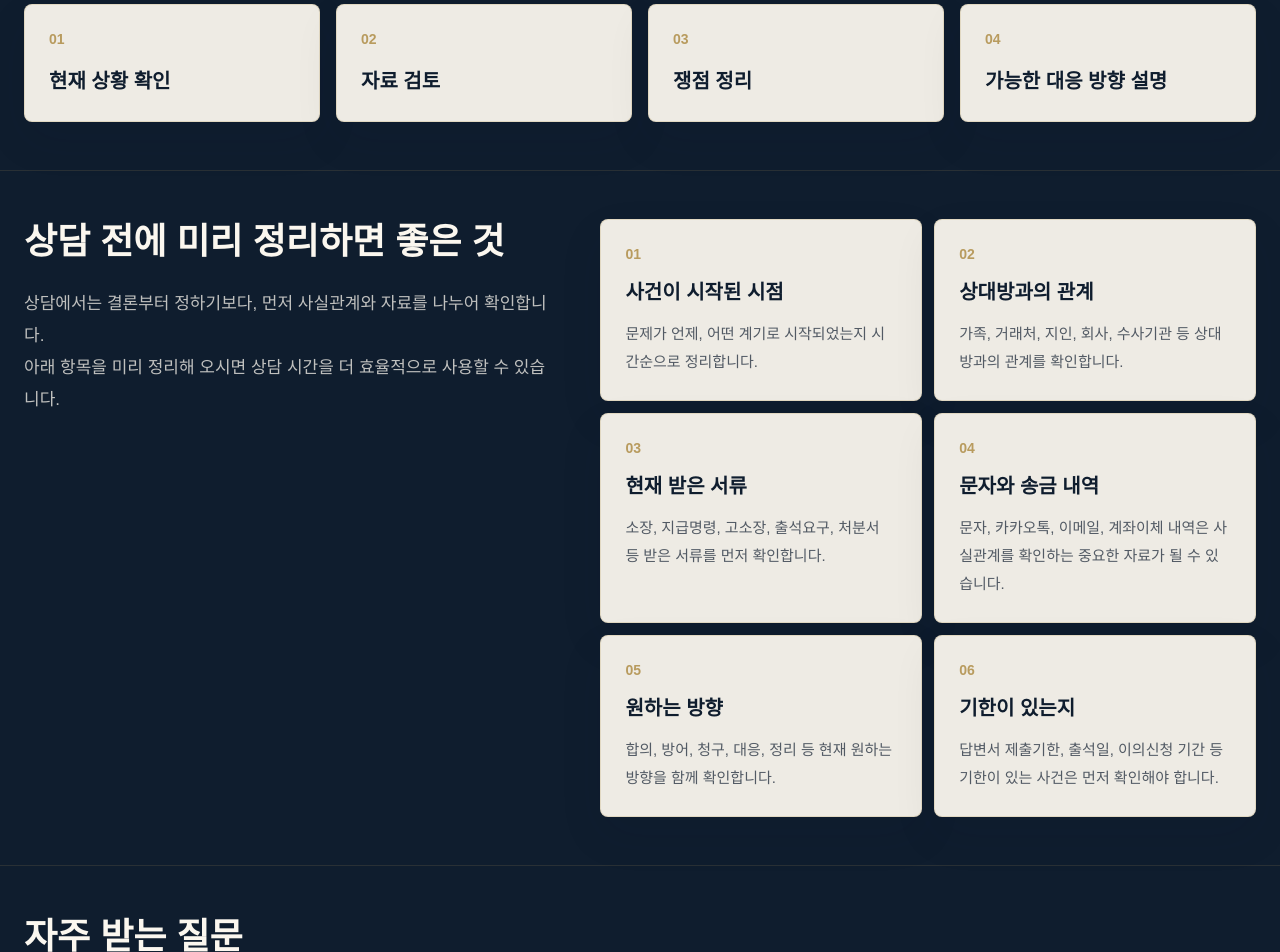
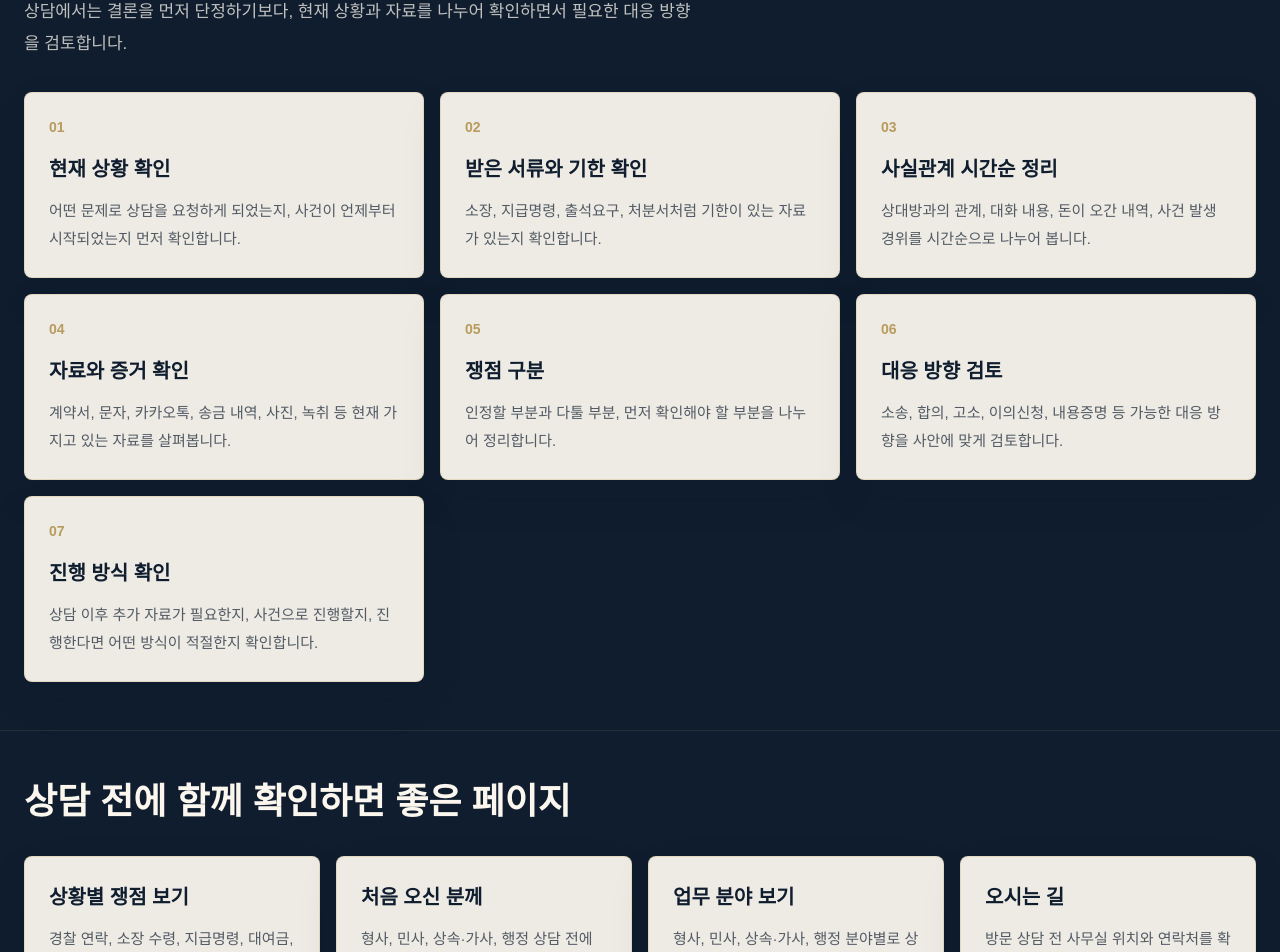
Before and after one commit to ymhk88-debug/project-lighthouse, a Next.js app: page /consultation in a window 1280 px wide. Shown: the part 897-1849 px from the top of the page. Built offline with nearby package versions, Linux system fonts and the light colour scheme; no server answers.

Commit message:
Upgrade consultation flow guidance

```diff
--- a/src/app/consultation/page.tsx
+++ b/src/app/consultation/page.tsx
@@ -1,11 +1,51 @@
 import Link from "next/link";
+import type { Metadata } from "next";
 
 const consultationSteps = [
-  "현재 상황 확인",
-  "자료 검토",
-  "쟁점 정리",
-  "가능한 대응 방향 설명",
+  {
+    title: "현재 상황 확인",
+    description:
+      "어떤 문제로 상담을 요청하게 되었는지, 사건이 언제부터 시작되었는지 먼저 확인합니다.",
+  },
+  {
+    title: "받은 서류와 기한 확인",
+    description:
+      "소장, 지급명령, 출석요구, 처분서처럼 기한이 있는 자료가 있는지 확인합니다.",
+  },
+  {
+    title: "사실관계 시간순 정리",
+    description:
+      "상대방과의 관계, 대화 내용, 돈이 오간 내역, 사건 발생 경위를 시간순으로 나누어 봅니다.",
+  },
+  {
+    title: "자료와 증거 확인",
+    description:
+      "계약서, 문자, 카카오톡, 송금 내역, 사진, 녹취 등 현재 가지고 있는 자료를 살펴봅니다.",
+  },
+  {
+    title: "쟁점 구분",
+    description:
+      "인정할 부분과 다툴 부분, 먼저 확인해야 할 부분을 나누어 정리합니다.",
+  },
+  {
+    title: "대응 방향 검토",
+    description:
+      "소송, 합의, 고소, 이의신청, 내용증명 등 가능한 대응 방향을 사안에 맞게 검토합니다.",
+  },
+  {
+    title: "진행 방식 확인",
+    description:
+      "상담 이후 추가 자료가 필요한지, 사건으로 진행할지, 진행한다면 어떤 방식이 적절한지 확인합니다.",
+  },
 ];
+
+export const metadata: Metadata = {
+  title: {
+    absolute: "상담 안내 | 상담 진행 흐름 | 유민환 변호사의 법률 실무 노트",
+  },
+  description:
+    "상담에서 현재 상황, 받은 서류, 기한, 사실관계, 자료와 쟁점을 확인하는 흐름을 안내합니다.",
+};
 
 const consultationPrepItems = [
   {
@@ -54,6 +94,32 @@ const faqItems = [
 const afterSteps = ["상담", "자료 보완", "사건 검토", "위임 여부 결정", "사건 진행"];
 const officePhone = "055-263-5882";
 const mobilePhone = "050-5948-5158";
+
+const relatedPages = [
+  {
+    title: "상황별 쟁점 보기",
+    description:
+      "경찰 연락, 소장 수령, 지급명령, 대여금, 보증금 반환 등 자주 상담하는 상황을 먼저 확인할 수 있습니다.",
+    href: "/issues",
+  },
+  {
+    title: "처음 오신 분께",
+    description:
+      "형사, 민사, 상속·가사, 행정 상담 전에 준비하면 좋은 자료를 확인할 수 있습니다.",
+    href: "/first-visit",
+  },
+  {
+    title: "업무 분야 보기",
+    description:
+      "형사, 민사, 상속·가사, 행정 분야별로 상담에서 확인하는 쟁점을 살펴볼 수 있습니다.",
+    href: "/practice",
+  },
+  {
+    title: "오시는 길",
+    description: "방문 상담 전 사무실 위치와 연락처를 확인할 수 있습니다.",
+    href: "/location",
+  },
+];
 
 function TextLink({
   href,
@@ -123,22 +189,48 @@ export default function ConsultationPage() {
 
       <section className="border-y border-border bg-white/35 md:border-accent/15 md:bg-primary">
         <div className="mx-auto max-w-7xl px-6 py-16 md:py-12">
-          <SectionHeading title="상담은 이런 과정으로 진행됩니다" />
-          <div className="mt-8 grid gap-4 md:grid-cols-2 lg:grid-cols-4">
+          <SectionHeading
+            title="상담은 보통 이렇게 진행됩니다"
+            description="상담에서는 결론을 먼저 단정하기보다, 현재 상황과 자료를 나누어 확인하면서 필요한 대응 방향을 검토합니다."
+          />
+          <div className="mt-8 grid gap-4 md:grid-cols-2 xl:grid-cols-3">
             {consultationSteps.map((item, index) => (
-              <div
-                key={item}
+              <article
+                key={item.title}
                 className="rounded-lg border border-[#e8ddcb] bg-white/60 p-6 shadow-[0_8px_24px_rgba(15,29,46,0.05)] md:border-accent/25 md:bg-background/95 md:shadow-[0_18px_45px_rgba(15,29,46,0.08)]"
               >
                 <p className="text-xs font-semibold text-accent md:text-sm">
                   {String(index + 1).padStart(2, "0")}
                 </p>
-                <p className="mt-4 text-base font-semibold leading-7 text-primary md:text-xl md:leading-8">
-                  {item}
+                <h3 className="mt-4 text-lg font-semibold leading-7 text-primary md:text-xl md:leading-8">
+                  {item.title}
+                </h3>
+                <p className="mt-3 text-sm leading-7 text-primary/70 md:text-[15px] md:leading-7">
+                  {item.description}
                 </p>
-              </div>
+              </article>
             ))}
           </div>
+        </div>
+      </section>
+
+      <section className="mx-auto max-w-7xl px-6 py-16 md:py-12">
+        <SectionHeading title="상담 전에 함께 확인하면 좋은 페이지" />
+        <div className="mt-8 grid gap-4 md:grid-cols-2 lg:grid-cols-4">
+          {relatedPages.map((page) => (
+            <Link
+              key={page.href}
+              href={page.href}
+              className="rounded-lg border border-[#e8ddcb] bg-white/60 p-5 shadow-[0_8px_24px_rgba(15,29,46,0.05)] transition-colors hover:border-accent md:border-accent/25 md:bg-background/95 md:p-6 md:shadow-[0_18px_45px_rgba(15,29,46,0.08)]"
+            >
+              <h3 className="text-lg font-semibold leading-7 text-primary md:text-xl md:leading-8">
+                {page.title}
+              </h3>
+              <p className="mt-3 text-sm leading-7 text-primary/70 md:text-[15px] md:leading-7">
+                {page.description}
+              </p>
+            </Link>
+          ))}
         </div>
       </section>
 
@@ -218,7 +310,7 @@ export default function ConsultationPage() {
           </h2>
           <p className="mt-5 max-w-2xl whitespace-pre-line leading-7 text-background/75 md:text-[17px] md:font-medium md:leading-8">
             {
-              "상담은 사전에 일정을 조율한 뒤 진행됩니다.\n전화로 사건의 종류, 받은 서류, 급한 기한이 있는지를 먼저 알려주시면 상담 준비에 도움이 됩니다."
+              "상담은 현재 상황을 정리하고, 자료와 기한을 함께 확인한 뒤 가능한 대응 방향을 검토하는 과정입니다.\n사건마다 필요한 대응은 달라질 수 있으므로, 상담 전에는 가지고 있는 자료와 주요 경위를 정리해 오시면 도움이 됩니다."
             }
           </p>
           <div className="mt-6 max-w-sm rounded-md border border-background/20 bg-background/10 p-4">
```
